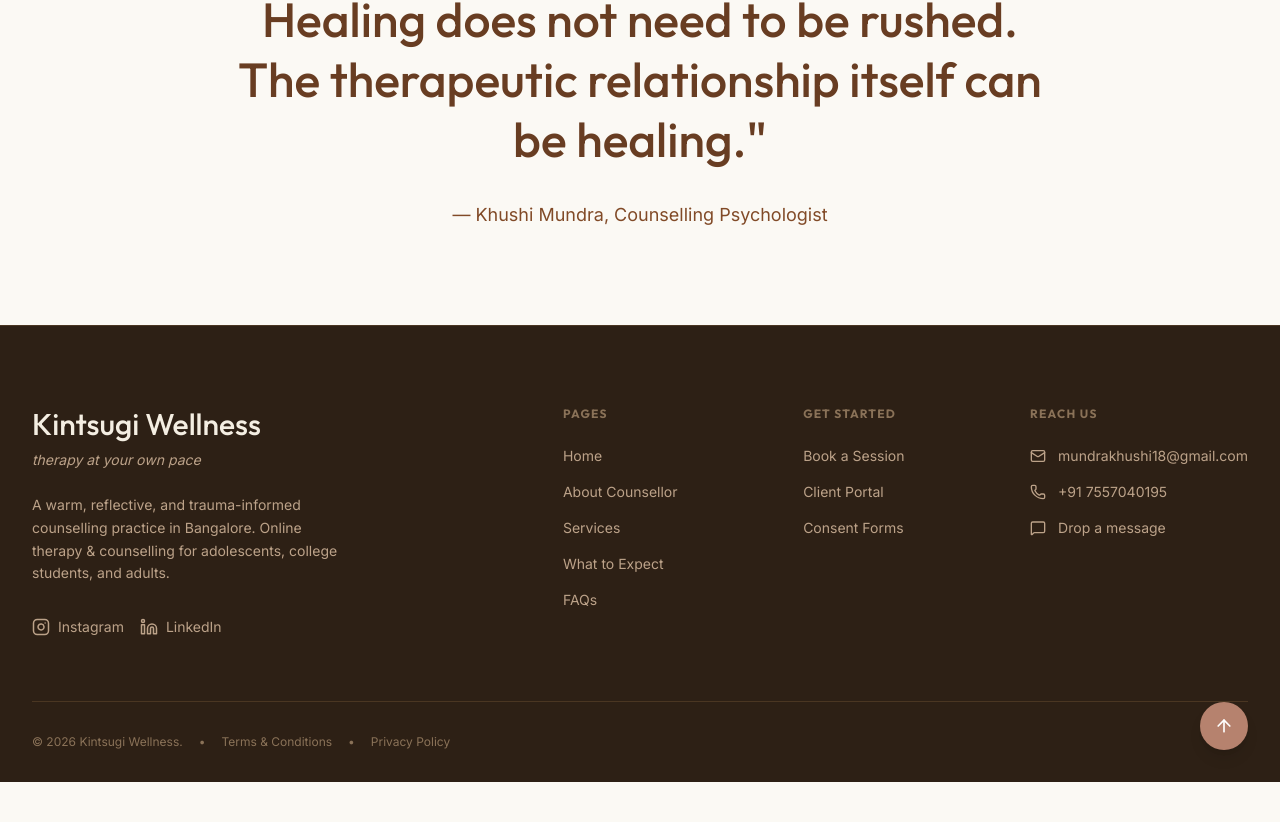
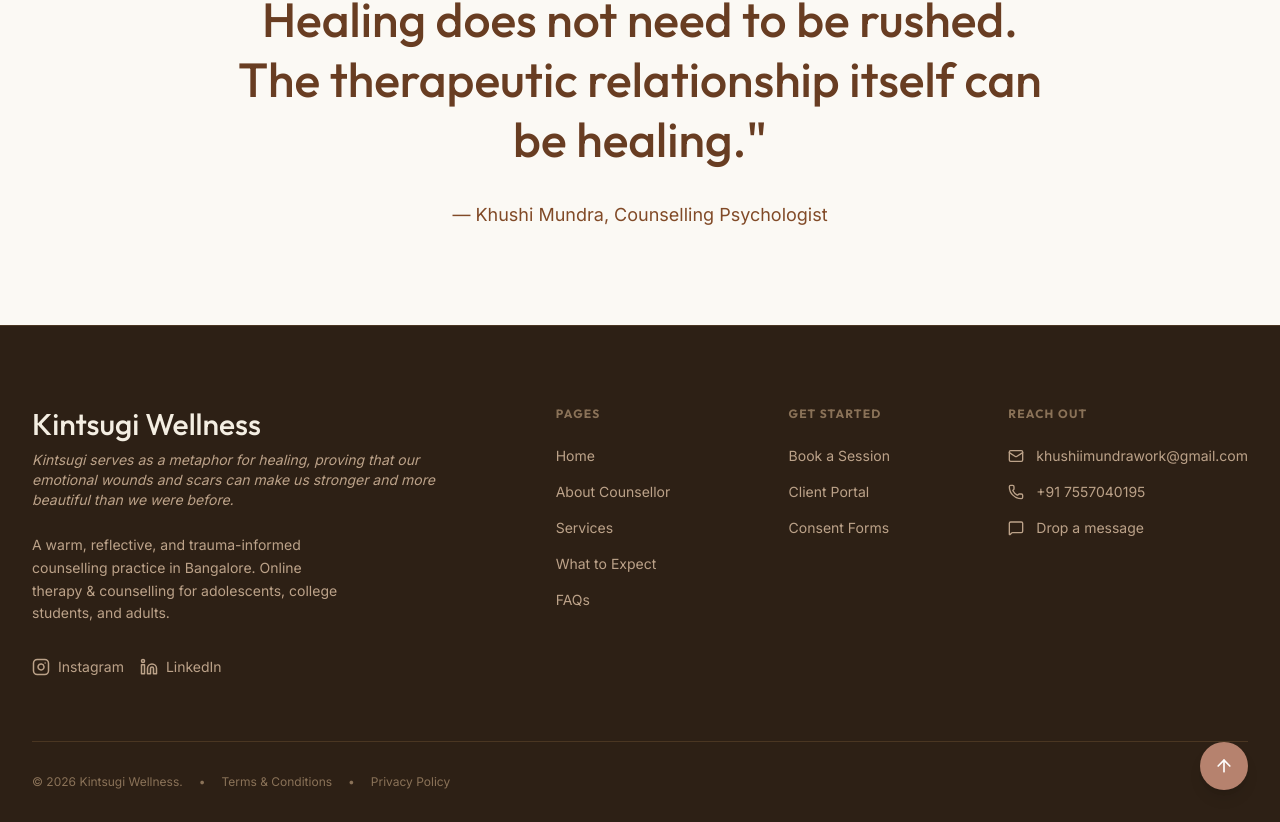
Before and after one commit to shashankmauryaa/kintsugi-wellness, a Next.js app: page / in a window 1280 px wide. Shown: the part 2135-2957 px from the top of the page. Before the commit the page ends 2917 px from the top, so only its background shows below. Built offline with nearby package versions, Linux system fonts and the light colour scheme.

Commit message:
chore: update contact email, refine brand copy, and clarify helpline links

```diff
--- a/src/app/contact/page.tsx
+++ b/src/app/contact/page.tsx
@@ -113,7 +113,7 @@ export default function Contact() {
                   </div>
                   <div>
                     <h3 className="font-medium text-[var(--color-gold-900)]">Email</h3>
-                    <p className="text-[var(--color-gold-700)]">mundrakhushi18@gmail.com</p>
+                    <p className="text-[var(--color-gold-700)]">khushiimundrawork@gmail.com</p>
                   </div>
                 </div>
                 <div className="flex items-start gap-4">
@@ -179,7 +179,7 @@ export default function Contact() {
               <div className="p-4 bg-[var(--color-gold-50)] rounded-xl border border-[var(--color-gold-100)]">
                 <div className="font-medium text-[var(--color-gold-900)]">NIMHANS</div>
                 <a href="tel:08046110007" className="text-[var(--color-gold-700)] hover:underline block mt-1 font-medium text-lg">080-46110007</a>
-                <a href="http://nimhans.ac.in/pssmhs-helpline/" target="_blank" rel="noopener noreferrer" className="text-[var(--color-gold-600)] hover:text-[var(--color-gold-800)] text-sm underline block mt-1">Website</a>
+                <a href="http://nimhans.ac.in/pssmhs-helpline/" target="_blank" rel="noopener noreferrer" className="text-[var(--color-gold-600)] hover:text-[var(--color-gold-800)] text-sm underline block mt-1">http://nimhans.ac.in/pssmhs-helpline/</a>
               </div>
               <div className="p-4 bg-[var(--color-gold-50)] rounded-xl border border-[var(--color-gold-100)]">
                 <div className="font-medium text-[var(--color-gold-900)]">CADABAM'S Suicide Helpline</div>
@@ -191,12 +191,12 @@ export default function Contact() {
               <div className="p-4 bg-[var(--color-gold-50)] rounded-xl border border-[var(--color-gold-100)]">
                 <div className="font-medium text-[var(--color-gold-900)]">Vandrevala Foundation for Mental Health</div>
                 <a href="tel:+919999666555" className="text-[var(--color-gold-700)] hover:underline block mt-1 font-medium text-lg">+91 9999 666 555</a>
-                <a href="http://www.vandrevalafoundation.com/" target="_blank" rel="noopener noreferrer" className="text-[var(--color-gold-600)] hover:text-[var(--color-gold-800)] text-sm underline block mt-1">Website</a>
+                <a href="http://www.vandrevalafoundation.com/" target="_blank" rel="noopener noreferrer" className="text-[var(--color-gold-600)] hover:text-[var(--color-gold-800)] text-sm underline block mt-1">http://www.vandrevalafoundation.com/</a>
               </div>
               <div className="p-4 bg-[var(--color-gold-50)] rounded-xl border border-[var(--color-gold-100)]">
                 <div className="font-medium text-[var(--color-gold-900)]">AASRA</div>
                 <a href="tel:9820466726" className="text-[var(--color-gold-700)] hover:underline block mt-1 font-medium text-lg">09820466726</a>
-                <a href="http://www.aasra.info/helpline.html" target="_blank" rel="noopener noreferrer" className="text-[var(--color-gold-600)] hover:text-[var(--color-gold-800)] text-sm underline block mt-1">Website</a>
+                <a href="http://www.aasra.info/helpline.html" target="_blank" rel="noopener noreferrer" className="text-[var(--color-gold-600)] hover:text-[var(--color-gold-800)] text-sm underline block mt-1">http://www.aasra.info/helpline.html</a>
               </div>
             </div>
           </div>
--- a/src/app/layout.tsx
+++ b/src/app/layout.tsx
@@ -59,7 +59,7 @@ export default function RootLayout({
             {/* Column 1: Brand */}
             <div className="md:w-1/3">
               <h2 className="text-3xl font-heading text-[var(--color-gold-100)] mb-2">Kintsugi Wellness</h2>
-              <p className="text-sm italic text-[#bca289] mb-6">therapy at your own pace</p>
+              <p className="text-sm italic text-[#bca289] mb-6">Kintsugi serves as a metaphor for healing, proving that our emotional wounds and scars can make us stronger and more beautiful than we were before.</p>
               <p className="text-sm text-[#bca289] mb-8 leading-relaxed max-w-xs">
                 A warm, reflective, and trauma-informed counselling practice in Bangalore. Online therapy & counselling for adolescents, college students, and adults.
               </p>
@@ -105,10 +105,10 @@ export default function RootLayout({
 
             {/* Column 4: Reach Us */}
             <div>
-              <h3 className="text-xs font-bold tracking-widest text-[#8a7258] uppercase mb-6">Reach Us</h3>
+              <h3 className="text-xs font-bold tracking-widest text-[#8a7258] uppercase mb-6">Reach Out</h3>
               <div className="flex flex-col gap-4">
-                <a href="mailto:mundrakhushi18@gmail.com" className="flex items-center gap-3 text-sm text-[#bca289] hover:text-[var(--color-gold-100)] transition-colors">
-                  <Mail size={16} /> mundrakhushi18@gmail.com
+                <a href="mailto:khushiimundrawork@gmail.com" className="flex items-center gap-3 text-sm text-[#bca289] hover:text-[var(--color-gold-100)] transition-colors">
+                  <Mail size={16} /> khushiimundrawork@gmail.com
                 </a>
                 <a href="tel:+917557040195" className="flex items-center gap-3 text-sm text-[#bca289] hover:text-[var(--color-gold-100)] transition-colors">
                   <Phone size={16} /> +91 7557040195
```
